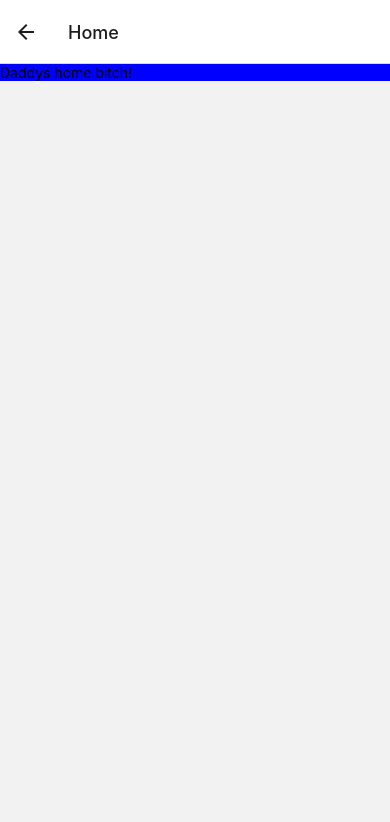
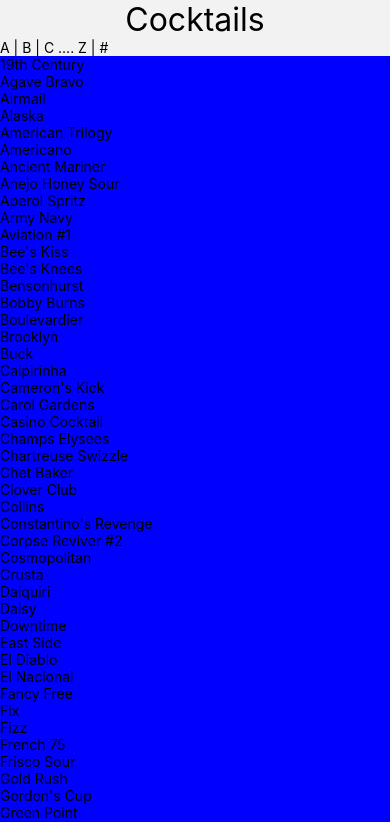
Before and after one commit to RnR63/Libations-Manual, a React Native app: screen /Home in a window 390 px wide. Shown: the top 822 px of the page. Built offline with nearby package versions, Linux system fonts and the light colour scheme.

Commit message:
set initial state in Home

```diff
--- a/App.js
+++ b/App.js
@@ -14,26 +14,27 @@ import VarelaRegular from "./assets/fonts/Varela-Regular.ttf";
 SplashScreen.preventAutoHideAsync();
 
 const RootStack = createStackNavigator();
-const MainStack = createStackNavigator();
+// const MainStack = createStackNavigator();
 
-const MainStackScreen = () => {
-  return (
-    <MainStack.Navigator>
-      <MainStack.Screen
-        name="LandingPage"
-        component={LandingPage}
-        options={{ headerShown: false }}
-      />
-      <MainStack.Screen
-        name="Home"
-        component={Home}
-        options={{
-          animationEnabled: false, // Disable animation for Home screen
-        }}
-      />
-    </MainStack.Navigator>
-  );
-};
+// const MainStackScreen = () => {
+//   return (
+//     <MainStack.Navigator>
+//       <MainStack.Screen
+//         name="LandingPage"
+//         component={LandingPage}
+//         options={{ headerShown: false }}
+//       />
+//       <MainStack.Screen
+//         name="Home"
+//         component={Home}
+//         options={{
+//           headerShown: false,
+//           animationEnabled: false, // Disable animation for Home screen
+//         }}
+//       />
+//     </MainStack.Navigator>
+//   );
+// };
 
 const App = () => {
   const [fontsLoaded] = useFonts({
@@ -51,11 +52,18 @@ const App = () => {
     <NavigationContainer>
       <RootStack.Navigator presentation="modal">
         <RootStack.Screen
-          name="Main"
-          component={MainStackScreen}
+          name="LandingPage"
+          component={LandingPage}
           options={{ headerShown: false }}
         />
-        <RootStack.Screen name="CocktailModal" component={CocktailModal} />
+        <RootStack.Screen
+          name="Home"
+          component={Home}
+          options={{
+            headerShown: false,
+            animationEnabled: false, // Disable animation for Home screen
+          }}
+        />
       </RootStack.Navigator>
     </NavigationContainer>
   );
--- a/cocktails.js
+++ b/cocktails.js
@@ -1146,3 +1146,4 @@ const cocktails = [
     garnish: "Lemon twist",
   },
 ];
+export default cocktails;
--- /dev/null
+++ b/getCocktails.js
@@ -0,0 +1,11 @@
+import cocktails from "./cocktails";
+
+const getCocktails = () => {
+    return new Promise((resolve) => {
+      setTimeout(() => {
+        resolve(cocktails);
+      }, 100); // Simulate network delay
+    });
+}
+
+export default getCocktails;
--- a/screens/Home.js
+++ b/screens/Home.js
@@ -1,15 +1,51 @@
-import { View, Text, TouchableOpacity, StyleSheet } from "react-native";
+import {
+  View,
+  Text,
+  TouchableOpacity,
+  StyleSheet,
+  SafeAreaView,
+  FlatList,
+} from "react-native";
+import { useState, useCallback, useEffect } from "react";
+import getCocktails from "../getCocktails";
+import { COLORS, FONTS } from "../styles/theme";
 
 const Home = ({ navigation }) => {
+  const [cocktails, setCocktails] = useState([]);
+
+  const fetchCocktails = useCallback(async () => {
+    const fetchedList = await getCocktails();
+    setCocktails(fetchedList);
+  }, []);
+
+  useEffect(() => {
+    fetchCocktails();
+  }, []);
+
   return (
+    <SafeAreaView style={styles.container}>
+      <View>
+        <Text style={styles.heading}>Cocktails</Text>
+      </View>
+      <View>
+        <Text>A | B | C .... Z | #</Text>
+      </View>
+      <FlatList
+        data={cocktails}
+        renderItem={({ item }) => (
           <TouchableOpacity
             style={styles.button}
             onPress={() => {
-        navigation.navigate("CocktailModal");
+              navigation.navigate("CocktailModal", {
+                cocktail: item,
+              });
             }}
           >
-      <Text>Daddys home bitch!</Text>
+            <Text>{item.name}</Text>
           </TouchableOpacity>
+        )}
+      />
+    </SafeAreaView>
   );
 };
 
@@ -17,5 +53,13 @@ const styles = StyleSheet.create({
   button: {
     backgroundColor: "blue",
   },
+  container: {
+    flex: 1,
+  },
+  heading: {
+    font: FONTS.regular,
+    fontSize: 32,
+    alignSelf: "center",
+  },
 });
 export default Home;
```
Lines whose indentation alone changed are shown as unchanged.
